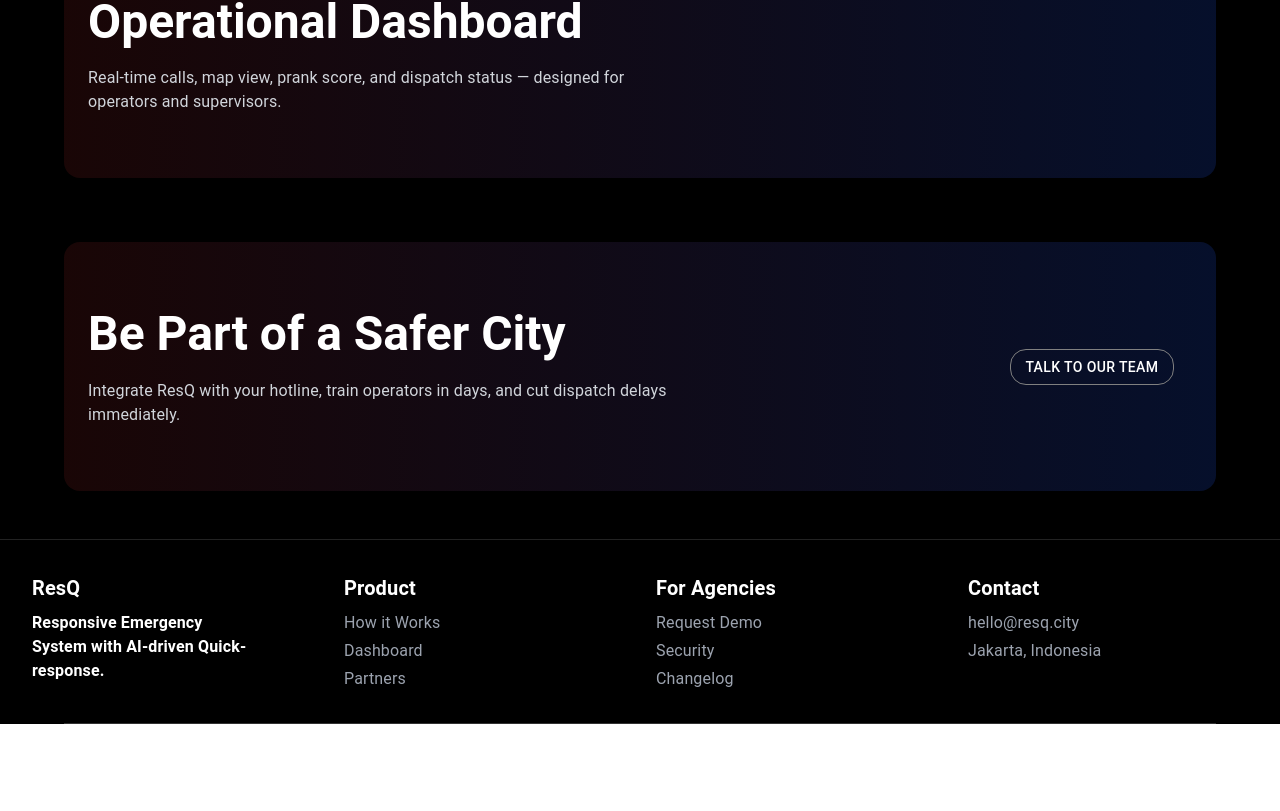
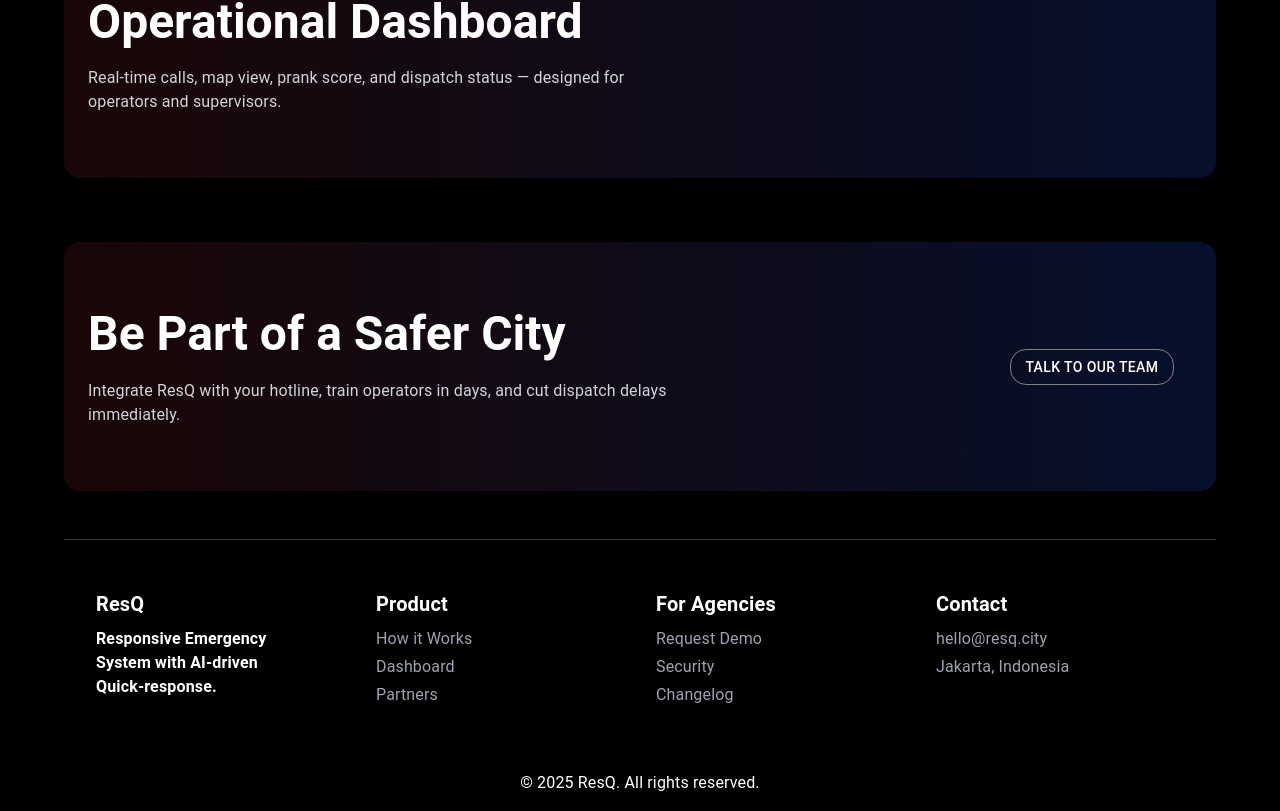
Before and after one commit to ResQ-Team-caLLMe/ResQ-Frontend, a Next.js app: page / in a window 1280 px wide. Shown: the part 1582-2393 px from the top of the page. Before the commit the page ends 2306 px from the top, so only its background shows below. Built offline with nearby package versions, Linux system fonts and the light colour scheme.

Commit message:
feat: footer

```diff
--- a/src/app/page.tsx
+++ b/src/app/page.tsx
@@ -353,8 +353,17 @@
         </Container>
       </Container>
 
+      <Divider
+        sx={{
+          width: "90%",          // 80% of the container/screen
+          mx: "auto",            // center horizontally
+          borderColor: "rgba(255,255,255,0.2)",
+        }}
+      />
+
       {/* Footer */}
-      <Box sx={{ mt: "auto", borderTop: "1px solid #222", py: 4, px: 4 }}>
+      <Container sx={{ py: 2 }}>
+        <Box sx={{ mt: "auto", py: 4, px: 4 }}>
           <Grid container spacing={4}>
             {[
               {
@@ -392,14 +401,11 @@
             ))}
           </Grid>
         </Box>
+      </Container>
 
-      <Divider
-        sx={{
-          width: "90%",          // 80% of the container/screen
-          mx: "auto",            // center horizontally
-          borderColor: "rgba(255,255,255,0.2)",
-        }}
-      />
+      <Typography variant="body1" textAlign="center" my={2}>
+        © 2025 ResQ. All rights reserved.
+      </Typography>
 
     </Box>
   );
```
Lines whose indentation alone changed are shown as unchanged.
